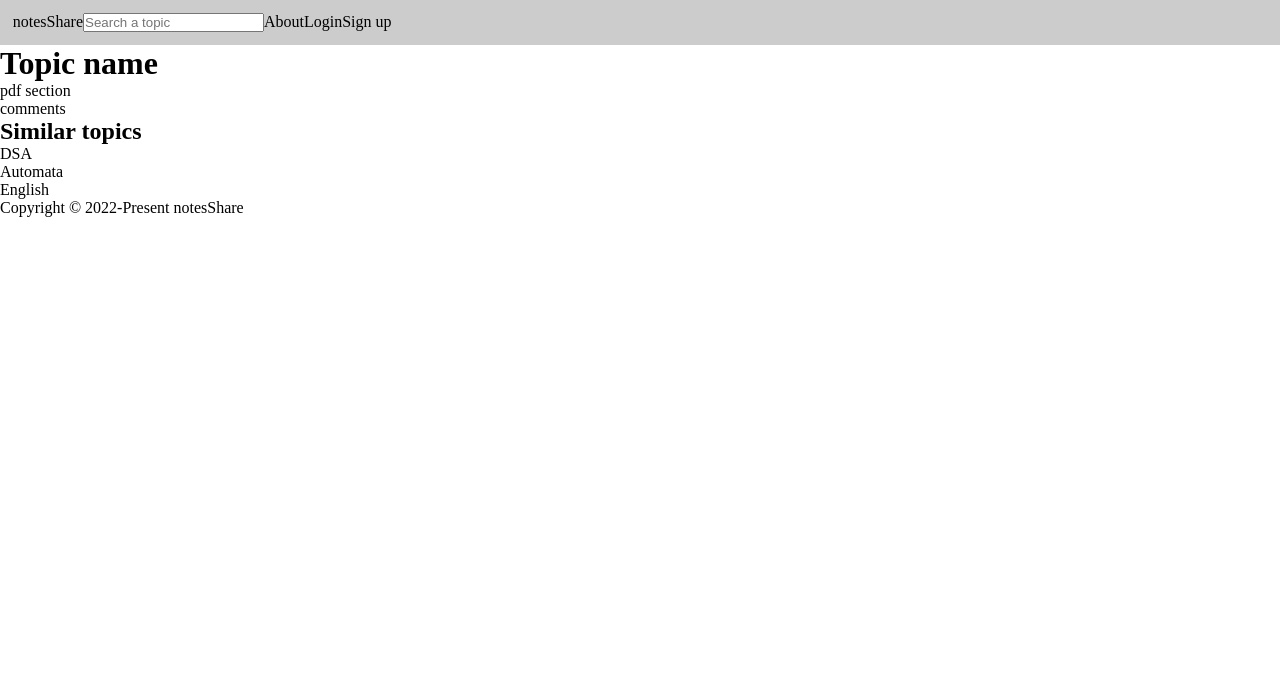
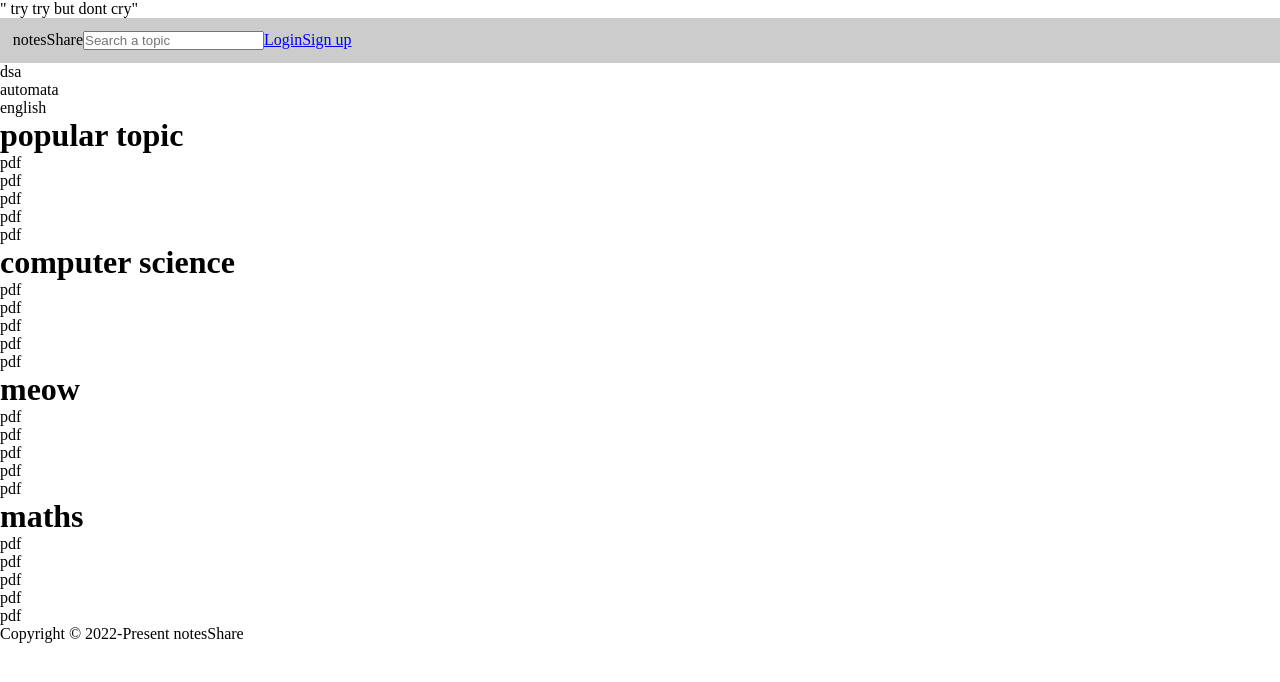
Before and after one commit to tripathics/notes-share, a plain HTML site: page index.html in a window 1280 px wide. Drawn offline with Linux system fonts and the light colour scheme.

Commit message:
no electricity

```diff
--- a/index.html
+++ b/index.html
@@ -9,32 +9,93 @@
     <title>Notes share</title>
 </head>
 <body>
+    <div class="quote"> " try try but dont cry"</div>
     <nav>
         <div class="logo">notesShare</div>
         <div class="search">
             <input type="text" placeholder="Search a topic">
         </div>
         <ul>
-            <li>About</li>
-            <li>Login</li>
-            <li>Sign up</li>
+
+            <li> <a href="#"> Login </a> </li>
+            <li> <a href="#"> Sign up </a> </li>
         </ul>
     </nav>
-    <main>
-        <h1>Topic name</h1>
-        <div>pdf section</div>
-        <div>comments</div>
-    </main>
-    <aside>
-        <h2>Similar topics</h2>
-        <ul>
-            <li>DSA</li>
-            <li>Automata</li>
-            <li>English</li>
+    <div class="topic_nav">
+        <ul> <li> dsa</li>
+        <li>automata</li>
+        <li> english</li>
         </ul>
-    </aside>
+    </div>
+    <div class="container">
+    <!--   <aside class="side">
+            <h2>Similar topics</h2>
+            <ul>
+                <li>DSA</li>
+                <li>Automata</li>
+                <li>English</li>
+            </ul>
+        </aside>-->
+             <main class="main">
+                 <div class="pop">
+        <h1> popular topic </h1>
+
+        <div class="pdf_container">
+            <div class="pdf">pdf</div>
+            <div class="pdf">pdf</div>
+            <div class="pdf">pdf</div>
+            <div class="pdf">pdf</div>
+            <div class="pdf">pdf</div>
+
+        </div>
+        </div>
+        <div class="pop">
+            <h1> computer science </h1>
+
+            <div class="pdf_container">
+                <div class="pdf">pdf</div>
+                <div class="pdf">pdf</div>
+                <div class="pdf">pdf</div>
+                <div class="pdf">pdf</div>
+                <div class="pdf">pdf</div>
+
+            </div>
+            </div>
+            <div class="pop">
+                <h1> meow </h1>
+
+                <div class="pdf_container">
+                    <div class="pdf">pdf</div>
+                    <div class="pdf">pdf</div>
+                    <div class="pdf">pdf</div>
+                    <div class="pdf">pdf</div>
+                    <div class="pdf">pdf</div>
+
+                </div>
+                </div>
+
+            <div class="pop">
+                <h1> maths </h1>
+
+                <div class="pdf_container">
+                    <div class="pdf">pdf</div>
+                    <div class="pdf">pdf</div>
+                    <div class="pdf">pdf</div>
+                    <div class="pdf">pdf</div>
+                    <div class="pdf">pdf</div>
+
+                </div>
+                </div>
+
+
+
+
+            </main>
+</div>
     <footer>
+        <div class="foot">
         Copyright &copy; 2022-Present notesShare
+        </div>
     </footer>
 </body>
 </html>
```
